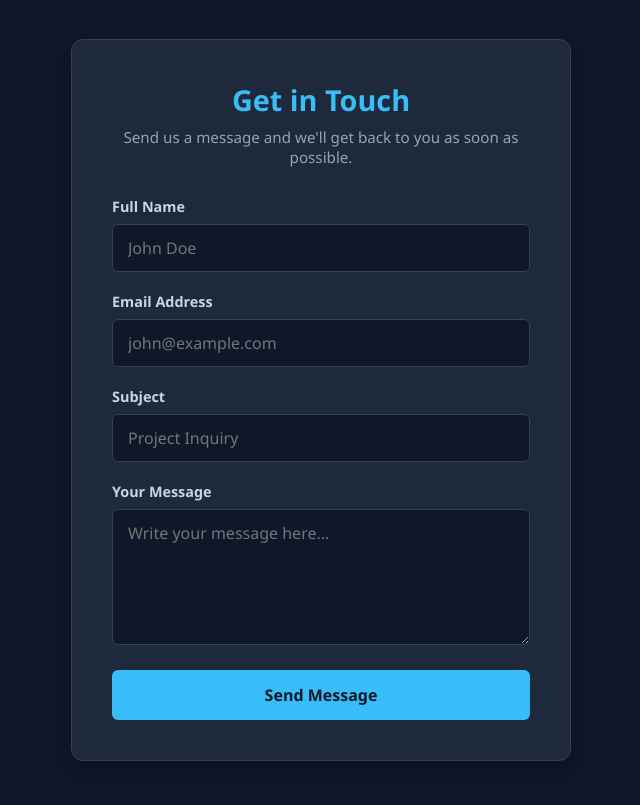
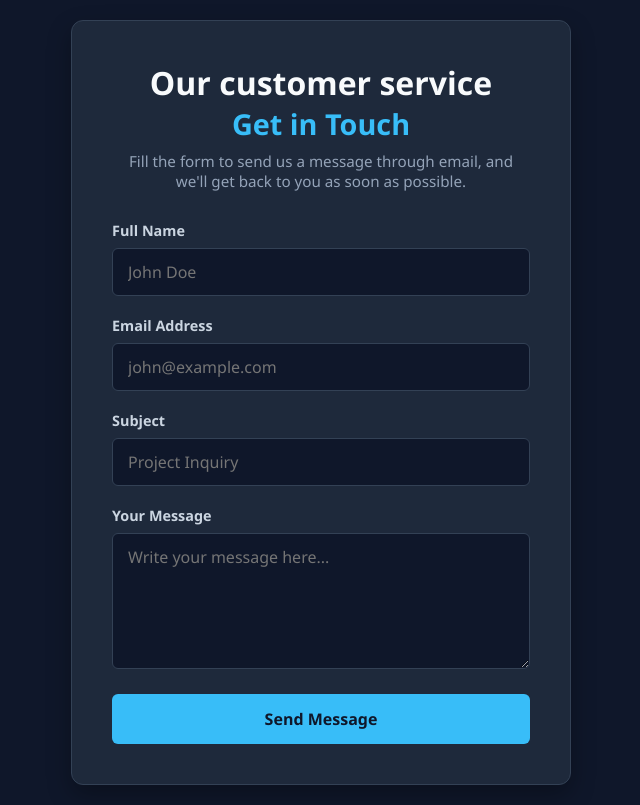
Before and after one commit to ORIZBOSS1-pro/Form, a plain HTML site: page index.html in a window 1280 px wide. Shown: the whole page, without its empty margins (319-959 px from the left). Drawn offline with Linux system fonts and the light colour scheme.

Commit message:
Add files via upload

```diff
--- a/index.html
+++ b/index.html
@@ -10,8 +10,9 @@
 
   <div class="form-container">
     <div class="form-header">
+      <h1>Our customer service</h1>
       <h2>Get in Touch</h2>
-      <p>Send us a message and we'll get back to you as soon as possible.</p>
+      <p>Fill the form to send us a message through email, and we'll get back to you as soon as possible.</p>
     </div>
 
     <!-- Formspree Endpoint Attached -->
```
